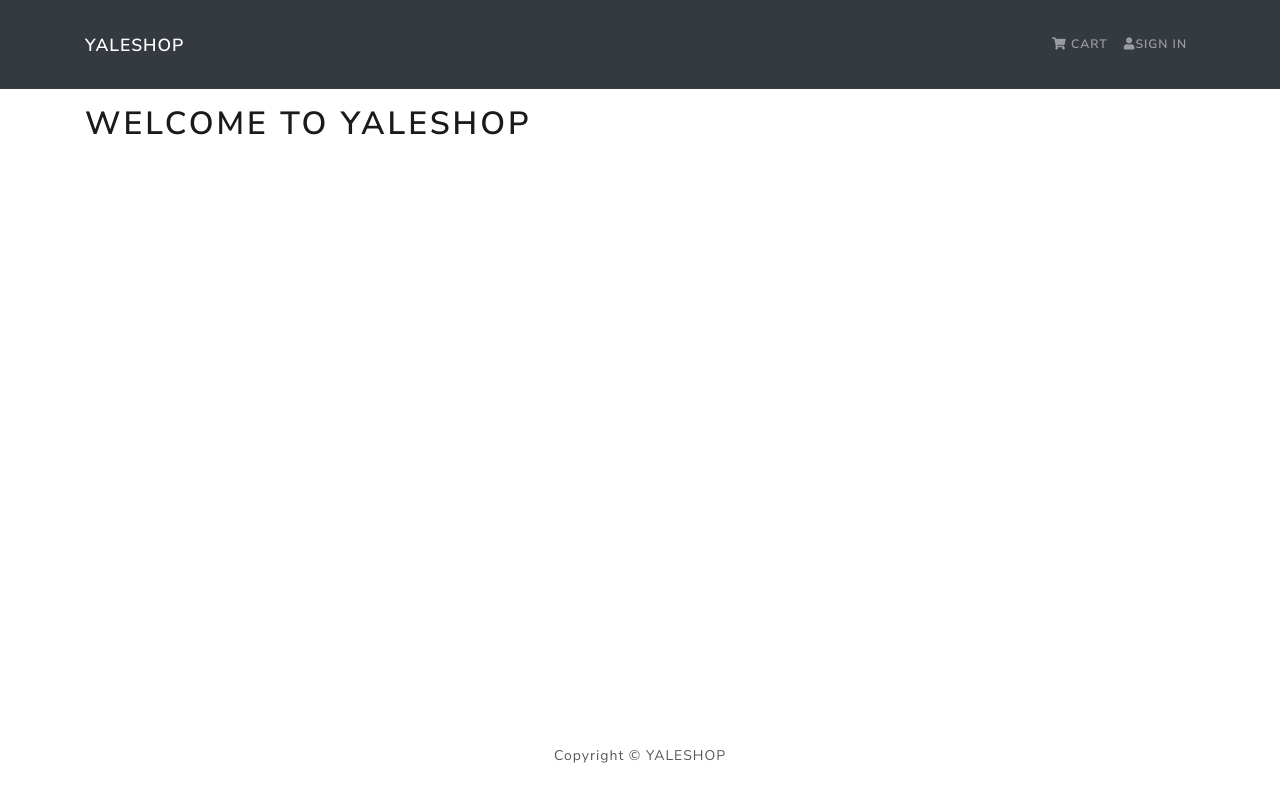
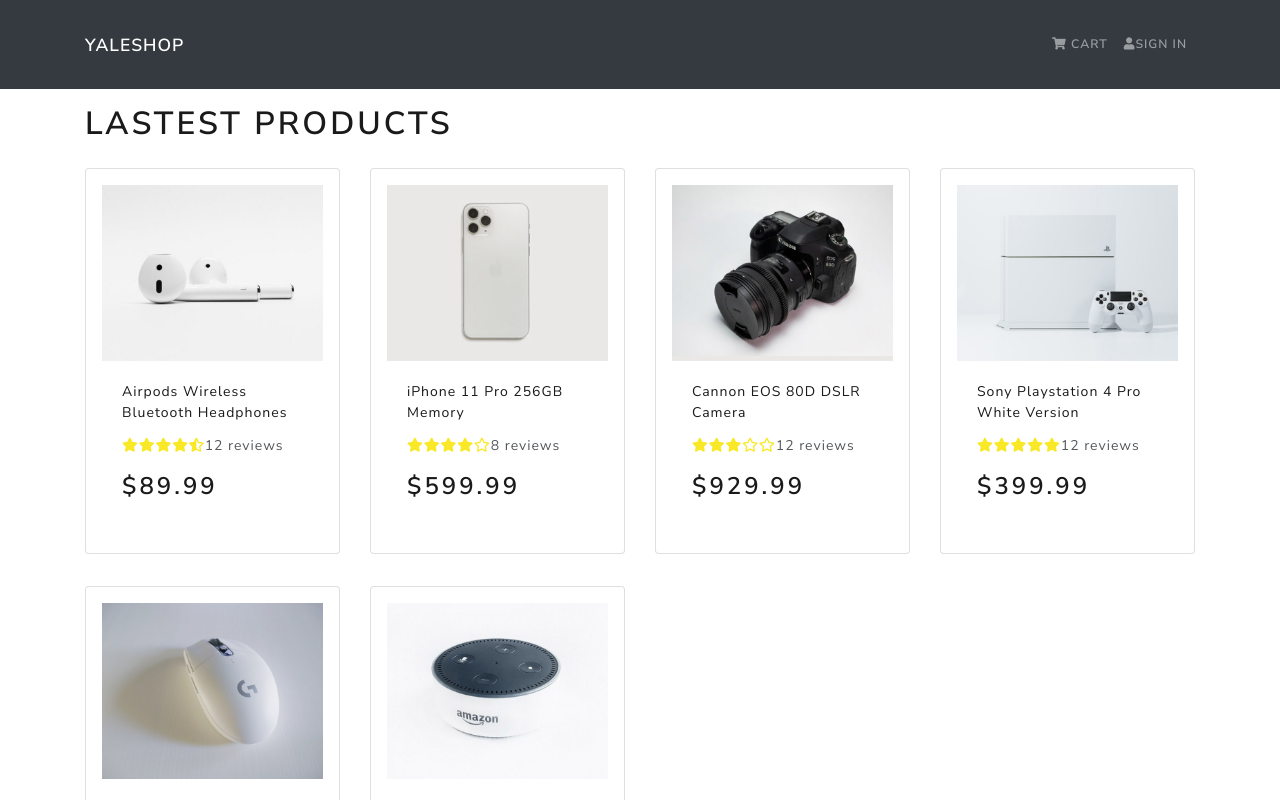
Before and after one commit to passy4ucj/YALESHOP, a React (Create React App) app in the folder frontend/: page / in a window 1280 px wide. Shown: the top 800 px of the page. Built offline with nearby package versions, Linux system fonts and the light colour scheme.

Commit message:
Product and Rating Component

```diff
--- a/frontend/src/App.js
+++ b/frontend/src/App.js
@@ -2,7 +2,7 @@
 import { Container } from 'react-bootstrap'
 import Header from './components/Header'
 import Footer from './components/Footer'
-
+import HomeScreen from './screens/HomeScreen'
 
 const  App = () => {
   return (
@@ -10,7 +10,7 @@
     <Header />
     <main className='py-3'>
       <Container>
-        <h1>Welcome to YALESHOP</h1>
+        <HomeScreen />
       </Container>
 
     </main>
--- /dev/null
+++ b/frontend/src/components/Product.js
@@ -0,0 +1,28 @@
+import React from 'react'
+import { Card } from 'react-bootstrap'
+import Rating from './Rating'
+
+const Product = ({ product }) => {
+    return (
+        <Card className="my-3 p-3 rounded">
+            <a href={`/product/${product._id}`}>
+                <Card.Img src={product.image} variant='top' />
+            </a>
+            <Card.Body>
+            <a href={`/product/${product._id}`}>
+                <Card.Title as='div'>
+                    <strong>{product.name}</strong>
+                </Card.Title>
+            </a>
+            <Card.Text as='div'>
+                <Rating value={product.rating}
+                text={`${product.numReviews} reviews`}
+                 />
+            </Card.Text>
+            <Card.Text as='h3'>${product.price}</Card.Text>
+            </Card.Body>
+        </Card>
+    )
+}
+
+export default Product
--- /dev/null
+++ b/frontend/src/components/Rating.js
@@ -0,0 +1,78 @@
+import React from 'react'
+import PropTypes from 'prop-types'
+
+
+const Rating = ({ value, text, color }) => {
+    return (
+        <div classname='rating'>
+            <span>
+                <i style={{color}}
+                    className={
+                        value >= 1
+                            ? 'fas fa-star'
+                            : value >= 0.5
+                            ? 'fas fa-star-half-alt'
+                            : 'far fa-star'
+                }>
+                </i>
+            </span>
+            <span>
+                <i  style={{color}}
+                    className={
+                        value >= 2
+                            ? 'fas fa-star'
+                            : value >= 1.5
+                            ? 'fas fa-star-half-alt'
+                            : 'far fa-star'
+                }>
+                </i>
+            </span>
+            <span>
+                <i  style={{color}}
+                className={
+                    value >= 3
+                        ? 'fas fa-star'
+                        : value >= 2.5
+                        ? 'fas fa-star-half-alt'
+                        : 'far fa-star'
+                }>
+                </i>
+            </span>
+            <span>
+                <i  style={{color}}
+                className={
+                    value >= 4
+                        ? 'fas fa-star'
+                        : value >= 3.5
+                        ? 'fas fa-star-half-alt'
+                        : 'far fa-star'
+                }>
+                </i>
+            </span>
+            <span>
+                <i  style={{color}}
+                className={
+                    value >= 5
+                        ? 'fas fa-star'
+                        : value >= 4.5
+                        ? 'fas fa-star-half-alt'
+                        : 'far fa-star'
+                }>
+                </i>
+            </span>
+            <span>{text && text}</span>
+        </div>
+    )
+}
+
+Rating.defaultProps = {
+    color: '#f8e825',
+}
+
+Rating.propTypes = {
+    value: PropTypes.number.isRequired,
+    text: PropTypes.string.isRequired,
+    color: PropTypes.number
+}
+
+export default Rating
--- a/frontend/src/index.css
+++ b/frontend/src/index.css
@@ -1,3 +1,11 @@
 main {
   min-height: 80vh;
 }
+
+h3 {
+  padding: 1rem 0;
+}
+
+.rating span {
+  margin: 0.1rem;
+}
--- /dev/null
+++ b/frontend/src/screens/HomeScreen.js
@@ -0,0 +1,21 @@
+import React from 'react'
+import { Row, Col } from 'react-bootstrap'
+import Product from '../components/Product'
+import products from '../products'
+
+const HomeScreen = () => {
+    return (
+        <>
+            <h1>Lastest Products</h1>
+            <Row>
+                {products.map(product => (
+                    <Col key={product._id}  sm={12} md={6} lg={4} xl={3}>
+                        <Product product={product} />
+                    </Col>
+                ))}
+            </Row>
+        </>
+    )
+}
+
+export default HomeScreen
```
